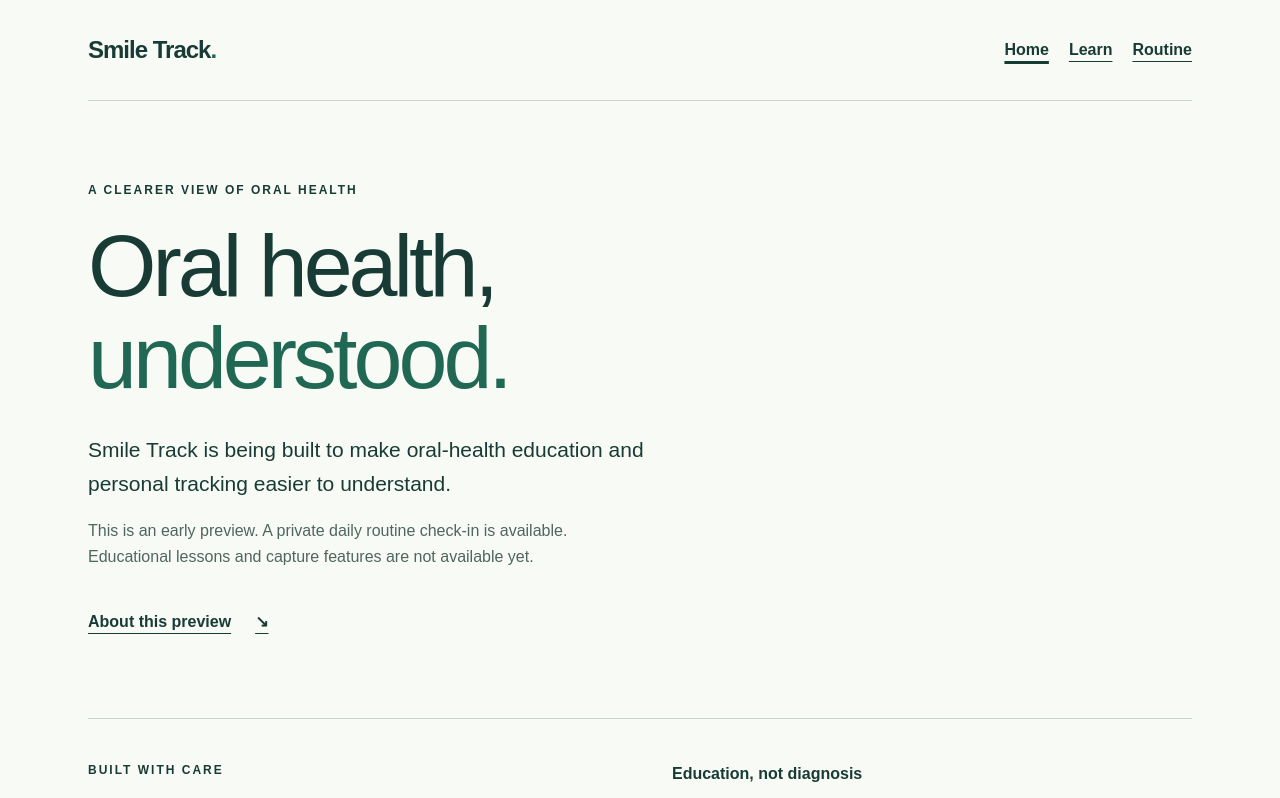
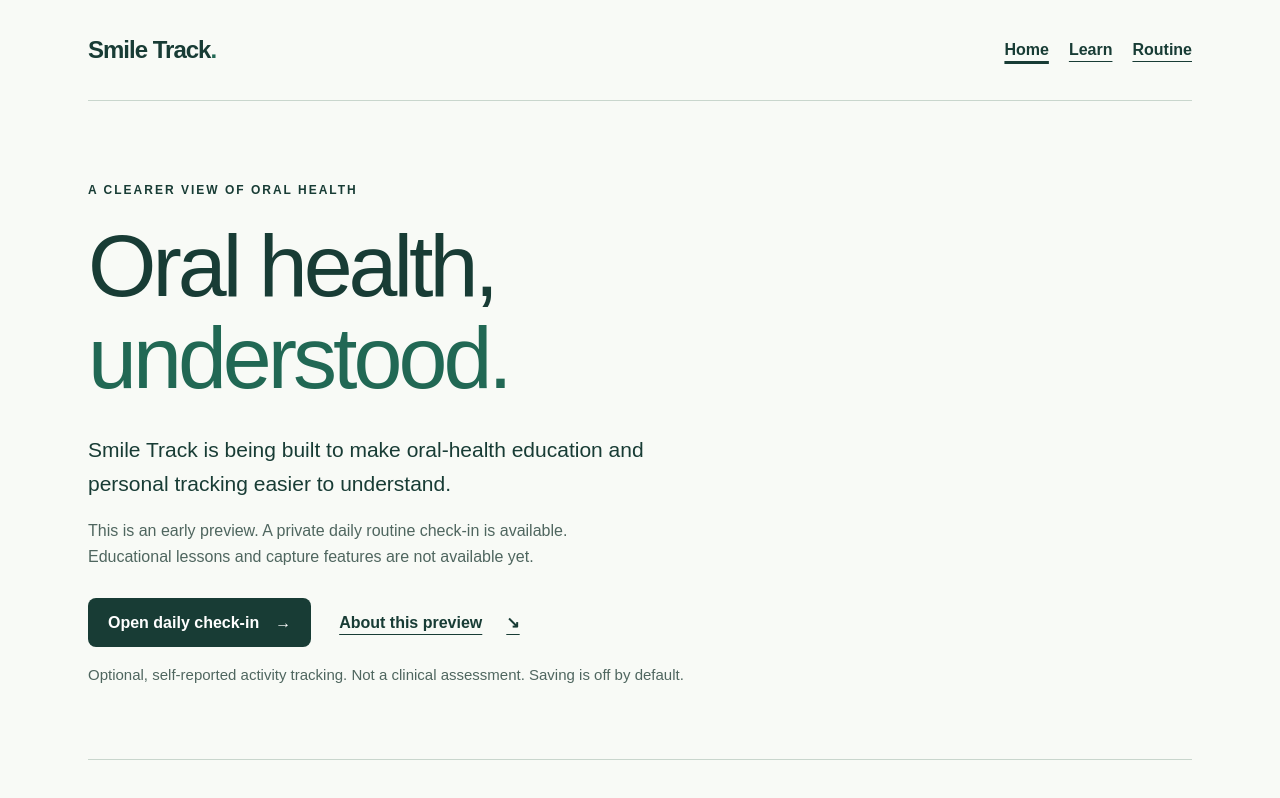
Before and after one commit to mcpf8hwgyb-ship-it/smile-track, a Next.js app: page / in a window 1280 px wide. Shown: the top 798 px of the page. Built offline with nearby package versions, Linux system fonts and the light colour scheme.

Commit message:
test(ux01): negative control routes primary Home action to Learn

```diff
--- a/app/page.module.css
+++ b/app/page.module.css
@@ -34,3 +34,10 @@
 .header { flex-wrap: wrap; }
 .nav { display: flex; flex-wrap: wrap; gap: 20px; align-items: center; }
 .nav [aria-current] { text-decoration-thickness: 3px; }
+
+.actions { display: flex; align-items: center; flex-wrap: wrap; column-gap: 28px; row-gap: 12px; margin-top: 28px; }
+.primaryAction { display: inline-flex; align-items: center; justify-content: center; gap: 16px; min-height: 48px; padding: 12px 20px; border-radius: 8px; background: var(--ink); color: white; font-weight: 700; text-decoration: none; }
+.primaryAction:hover { background: var(--accent); }
+.primaryAction:focus-visible { outline: 3px solid #97521b; outline-offset: 4px; }
+.actions .link { margin-top: 0; }
+.actionNote { color: var(--muted); max-width: 600px; margin-top: 16px; font-size: 15px; }
--- a/app/page.tsx
+++ b/app/page.tsx
@@ -15,7 +15,11 @@ export default function Home() {
           <h1 id="page-title">Oral health,<br /><span>understood.</span></h1>
           <p className={styles.intro}>Smile Track is being built to make oral-health education and personal tracking easier to understand.</p>
           <p className={styles.status}>This is an early preview. A private daily routine check-in is available. Educational lessons and capture features are not available yet.</p>
-          <a className={styles.link} href="#about">About this preview <span aria-hidden="true">↘</span></a>
+          <div className={styles.actions}>
+            <a className={styles.primaryAction} href="/learn/">Open daily check-in <span aria-hidden="true">→</span></a>
+            <a className={styles.link} href="#about">About this preview <span aria-hidden="true">↘</span></a>
+          </div>
+          <p className={styles.actionNote}>Optional, self-reported activity tracking. Not a clinical assessment. Saving is off by default.</p>
         </section>
         <section id="about" tabIndex={-1} className={styles.about} aria-labelledby="about-title">
           <div>
```
Also changed, not shown: 4 other files (tests, documents, lock files or other folders).
